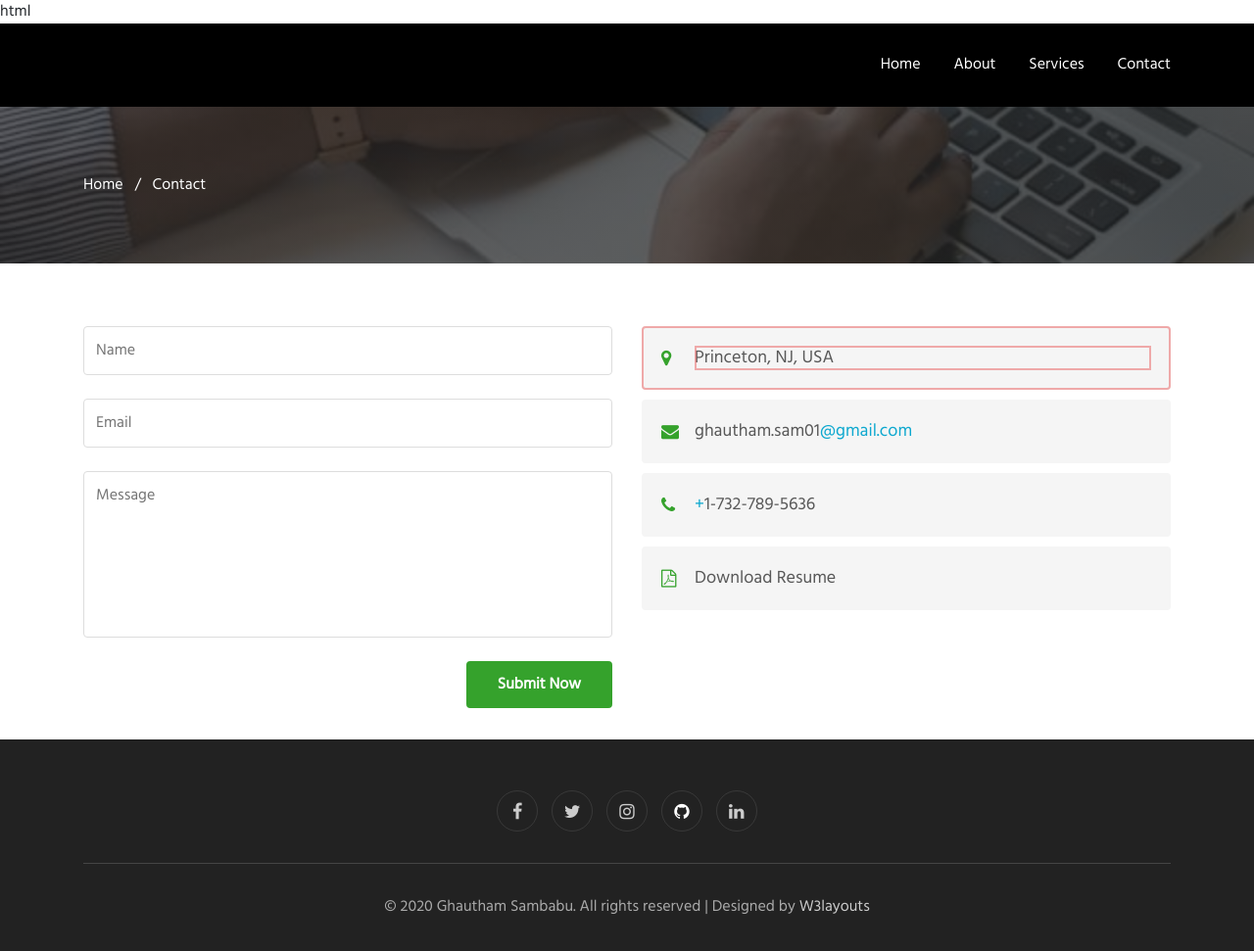
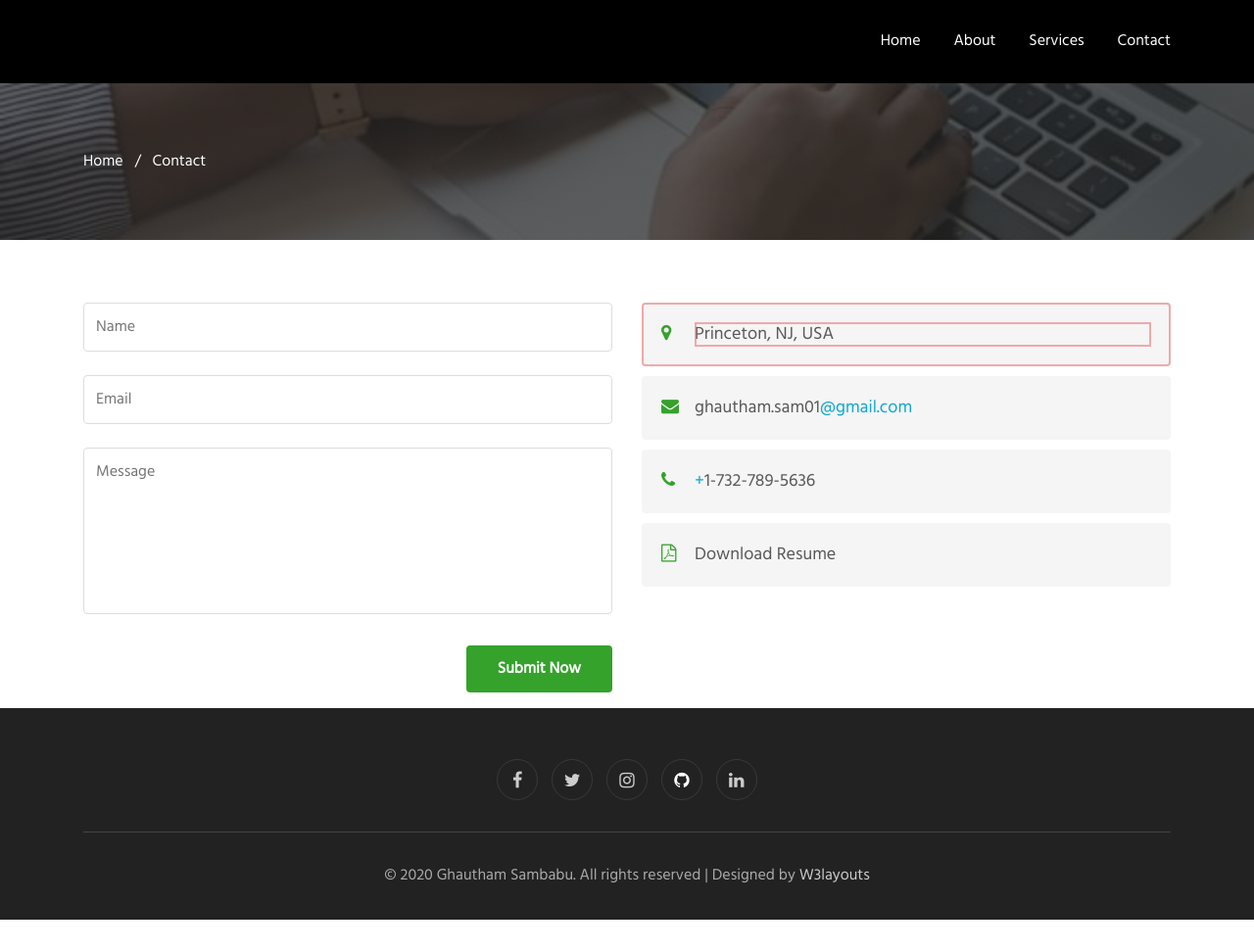
Before and after one commit to ghautham-sam01/webApp, a Flask app: page /contact.html in a window 1280 px wide. Shown: the whole page at 98% size. After the commit the page ends 939 px from the top, so only its background shows below. Run offline with Flask 2, Linux system fonts and the light colour scheme; some libraries are stand-ins or nearby versions.

Commit message:
added more changes

```diff
--- a/templates/contact.html
+++ b/templates/contact.html
@@ -1,11 +1,11 @@
-html
+<!DOCTYPE html>
 <html><head>
 	<meta charset="utf-8">
 	<meta name="viewport" content="width=device-width, initial-scale=1.0">
 	<title>Title Here</title>
 
 	<!-- Custom-Files -->
-    <link href="./bundles/css/style-starter.css" rel="stylesheet" type="text/css">
+    <link href="{{url_for('static',filename='bundles/css/style-starter.css')}}" rel="stylesheet" type="text/css">
 	 <!-- web fonts -->
     <link href="//fonts.googleapis.com/css?family=Nunito:400,600,700,800,900&amp;display=swap" rel="stylesheet">
     <link href="//fonts.googleapis.com/css?family=Hind&amp;display=swap" rel="stylesheet">
@@ -169,11 +169,11 @@ html
 
         <div class="main-social-footer-29">
 
-          <a href="https://www.facebook.com/profile.php?id=100011048823388" class="facebook editContent" style="outline: none; cursor: inherit;"><span class="fa fa-facebook" style="outline: none; cursor: inherit;"></span></a>
-          <a href="#twitter" class="twitter editContent" style="outline: none; cursor: inherit;"><span class="fa fa-twitter" style="outline: none; cursor: inherit;"></span></a>
-          <a href="#instagram" class="instagram editContent"><span class="fa fa-instagram" style="outline: none; cursor: inherit;"></span></a>
-          <a href="#google-plus" class="google-plus editContent" style="outline: none; cursor: inherit;"><span class="fa fa-github" style="color: rgb(255, 255, 255); font-size: 18px; outline: none; cursor: inherit;" src="bundles/images/g3.jpg" id="ui-id-43"></span></a>
-          <a href="#linkedin" class="linkedin editContent" style="outline: none; outline-offset: -2px; cursor: inherit;"><span class="fa fa-linkedin" style="outline: none; cursor: inherit;"></span></a>
+          <a href="https://www.facebook.com/profile.php?id=100011048823388"><span class="fa fa-facebook" style="outline: none; cursor: inherit;"></span></a>
+          <a href="#twitter"><span class="fa fa-twitter" style="outline: none; cursor: inherit;"></span></a>
+          <a href="#instagram"><span class="fa fa-instagram" style="outline: none; cursor: inherit;"></span></a>
+          <a href="#google-plus"><span class="fa fa-github" style="color: rgb(255, 255, 255); font-size: 18px; outline: none; cursor: inherit;" src="bundles/images/g3.jpg" id="ui-id-43"></span></a>
+          <a href="#linkedin"><span class="fa fa-linkedin" style="outline: none; cursor: inherit;"></span></a>
       </div>
           <div class="bottom-copies text-center">
               <p class="copy-footer-29">© 2020 Ghautham Sambabu. All rights reserved | Designed by <a href="https://w3layouts.com">W3layouts</a></p>
--- a/templates/index.html
+++ b/templates/index.html
@@ -358,7 +358,7 @@
 	</div>
 </section><!-- grids block 5 -->
  <section class="w3l-footer-29-main" id="footer">
-  <div class="footer-29 text-center editContent medium-editor-element" style="outline: rgba(233, 94, 94, 0.5) solid 2px; outline-offset: -2px; cursor: pointer;" contenteditable="true" spellcheck="true" data-medium-editor-element="true" role="textbox" aria-multiline="true" data-medium-editor-editor-index="4" medium-editor-index="89ccb21e-2fbb-bc93-4466-f3126352ca28" data-placeholder="Type your text" data-medium-focused="true">
+  <div class="footer-29 text-center editContent medium-editor-element" contenteditable="true" spellcheck="true" data-medium-editor-element="true" role="textbox" aria-multiline="true" data-medium-editor-editor-index="4" medium-editor-index="89ccb21e-2fbb-bc93-4466-f3126352ca28" data-placeholder="Type your text" data-medium-focused="true">
       <div class="container">
 
         <div class="main-social-footer-29">
```
